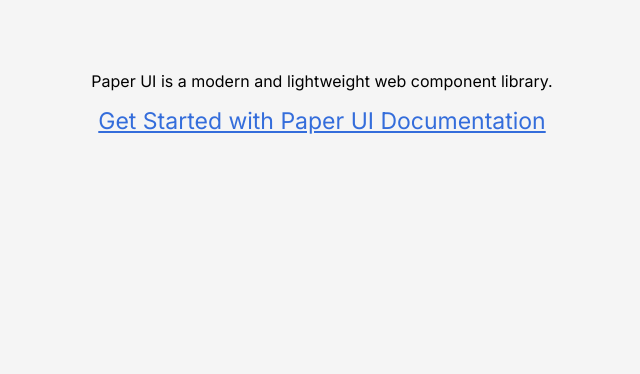
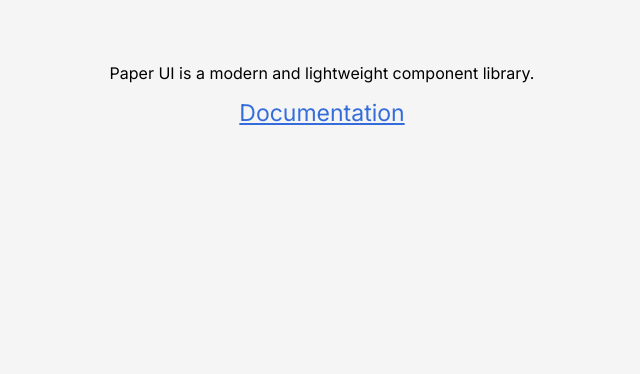
Before and after one commit to Opensource-Paper/PaperUI, a plain HTML site: page index.html in a window 1280 px wide. Shown: the part 426-800 px from the top of the page, without its empty margins (318-958 px from the left). Drawn offline with Linux system fonts and the light colour scheme.

Commit message:
Update index.html

```diff
--- a/index.html
+++ b/index.html
@@ -56,7 +56,7 @@
                 transition: all 0.1s ease;
             }
             h1 {
-                padding-bottom: 20px;
+                padding-bottom: 5px;
                 font-weight: 650;
                 font-size: 87px;
                 color: #09090b;
@@ -73,8 +73,8 @@
     <body>
         <div id="main-container">
             <h1>Paper UI</h1>
-            <p>Paper UI is a modern and lightweight web component library.</p>
-            <a href="https://docs.prism-ui.com">Get Started with Paper UI Documentation</a>
+            <p>Paper UI is a modern and lightweight component library.</p>
+            <a href="https://docs.prism-ui.com">Documentation</a>
         </div>
     </body>
 </html>
```
